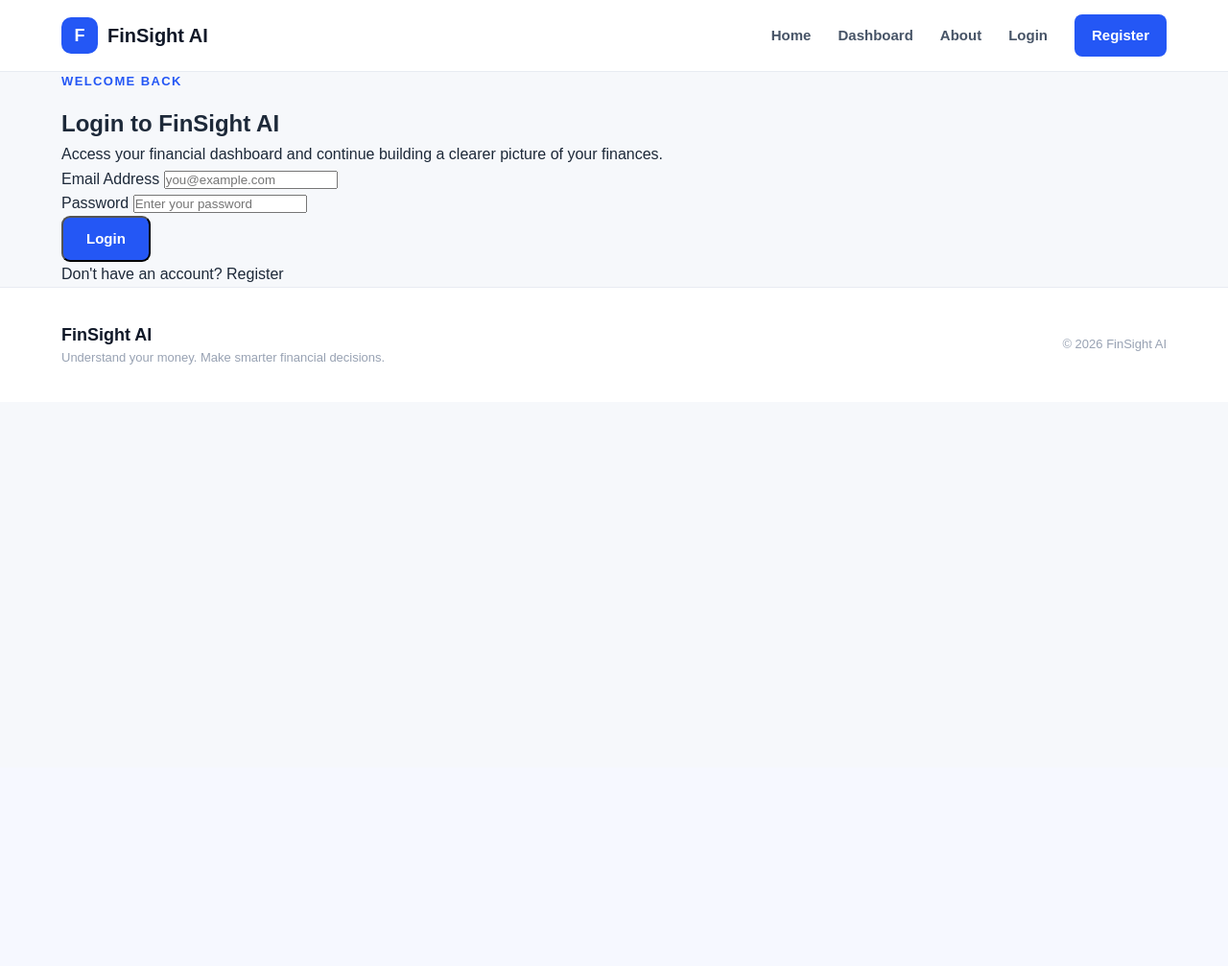
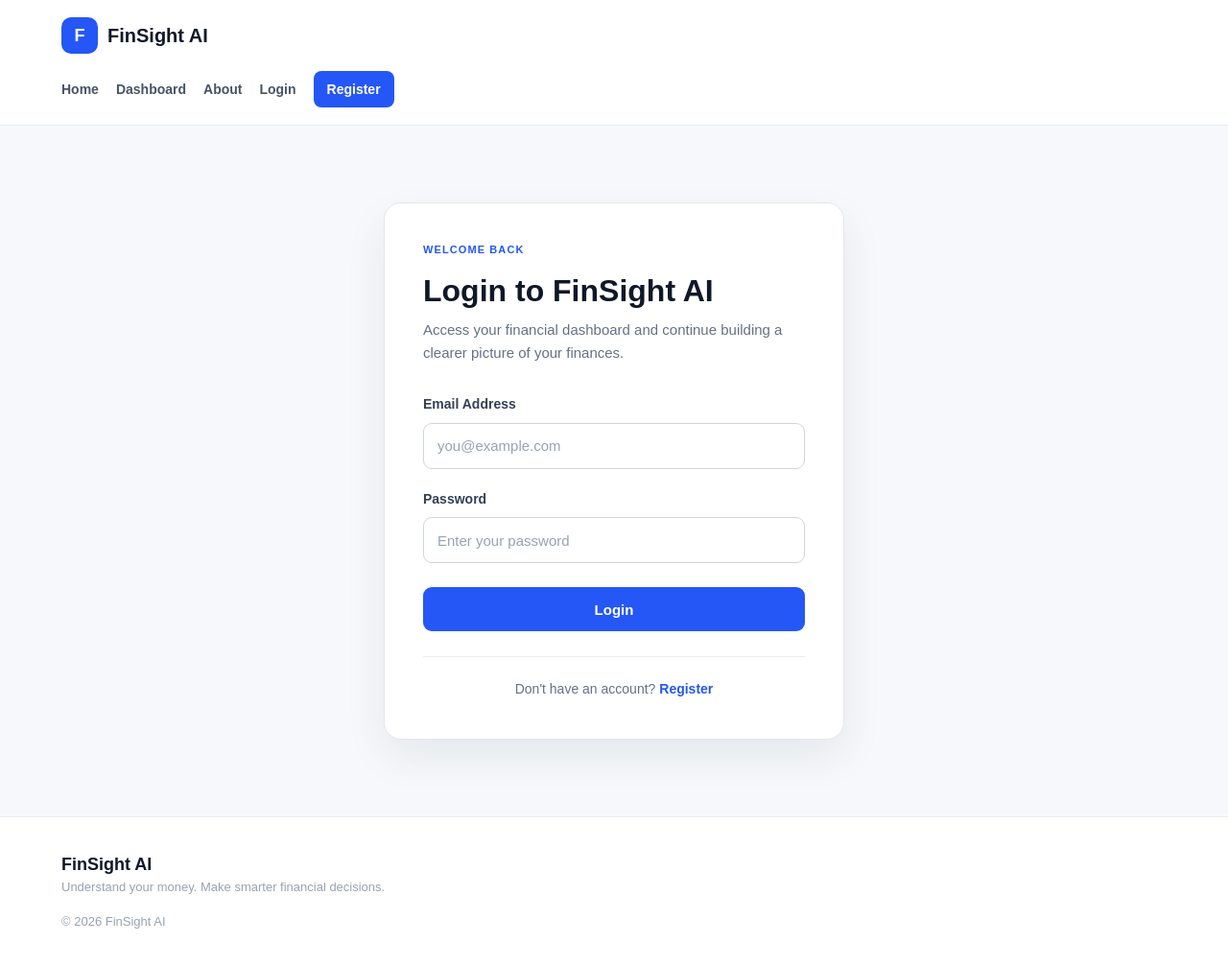
Before and after one commit to Rebel-x-6105/FinSight-AI, a Flask app: page /login in a window 1280 px wide. Shown: the whole page at 96% size. Before the commit the page ends 380 px from the top, so only its background shows below. Run offline with Flask 3, Linux system fonts and the light colour scheme.

Commit message:
changes in styles page

```diff
--- a/static/css/style.css
+++ b/static/css/style.css
@@ -626,6 +626,197 @@ a {
 }
 
 /* =========================================================
+   Authentication Pages
+   ========================================================= */
+
+.auth-section {
+    min-height: calc(100vh - 150px);
+
+    display: flex;
+    align-items: center;
+
+    padding: 80px 0;
+}
+
+
+.auth-container {
+    display: flex;
+    justify-content: center;
+}
+
+
+.auth-card {
+    width: 100%;
+    max-width: 480px;
+
+    background: #ffffff;
+
+    border: 1px solid #e4e7ec;
+
+    border-radius: 18px;
+
+    padding: 40px;
+
+    box-shadow:
+        0 18px 45px rgba(16, 24, 40, 0.07);
+}
+
+
+.auth-header {
+    margin-bottom: 30px;
+}
+
+
+.auth-header h1 {
+    color: #101828;
+
+    font-size: 32px;
+
+    line-height: 1.2;
+}
+
+
+.auth-header > p:last-child {
+    margin-top: 10px;
+
+    color: #667085;
+
+    font-size: 15px;
+}
+
+
+.auth-form {
+    display: flex;
+
+    flex-direction: column;
+
+    gap: 20px;
+}
+
+
+.form-group {
+    display: flex;
+
+    flex-direction: column;
+
+    gap: 8px;
+}
+
+
+.form-group label {
+    color: #344054;
+
+    font-size: 14px;
+    font-weight: 600;
+}
+
+
+.form-group input {
+    width: 100%;
+
+    min-height: 48px;
+
+    padding: 0 14px;
+
+    border: 1px solid #d0d5dd;
+
+    border-radius: 9px;
+
+    background: #ffffff;
+
+    color: #101828;
+
+    font-size: 15px;
+
+    outline: none;
+
+    transition:
+        border-color 0.2s ease,
+        box-shadow 0.2s ease;
+}
+
+
+.form-group input:focus {
+    border-color: #2457f5;
+
+    box-shadow:
+        0 0 0 3px rgba(36, 87, 245, 0.1);
+}
+
+
+.form-group input::placeholder {
+    color: #98a2b3;
+}
+
+
+.auth-submit {
+    width: 100%;
+
+    border: none;
+
+    cursor: pointer;
+
+    margin-top: 5px;
+}
+
+
+.auth-footer {
+    margin-top: 26px;
+
+    padding-top: 22px;
+
+    border-top: 1px solid #eaecf0;
+
+    text-align: center;
+}
+
+
+.auth-footer p {
+    color: #667085;
+
+    font-size: 14px;
+}
+
+
+.auth-footer a {
+    color: #2457f5;
+
+    font-weight: 700;
+}
+
+
+.auth-footer a:hover {
+    text-decoration: underline;
+}
+
+
+.form-message {
+    margin-bottom: 24px;
+
+    padding: 14px 16px;
+
+    background: #eef4ff;
+
+    border: 1px solid #d9e5ff;
+
+    border-radius: 9px;
+
+    color: #344054;
+
+    font-size: 14px;
+}
+
+
+.form-message span {
+    display: block;
+
+    margin-top: 5px;
+
+    color: #667085;
+
+    font-size: 13px;
+}
+/* =========================================================
    Responsive Design
    ========================================================= */
 
@@ -680,10 +871,23 @@ a {
 
 @media (max-width: 768px) {
 
-    .container {
+    .auth-section {
+    padding: 55px 0;
+}
+
+
+.auth-card {
+    padding: 30px;
+}
+
+
+.auth-header h1 {
+    font-size: 29px;
+}
+.container {
         width: 92%;
-    }
-
+}
+}
 
     /* Navigation */
 
@@ -878,6 +1082,18 @@ a {
 
 @media (max-width: 480px) {
 
+    .auth-section {
+    padding: 40px 0;
+    }
+    .auth-card {
+        padding: 24px;
+
+        border-radius: 14px;
+    }
+
+    .auth-header h1 {
+        font-size: 26px;
+    }
     .container {
         width: 90%;
     }
```
